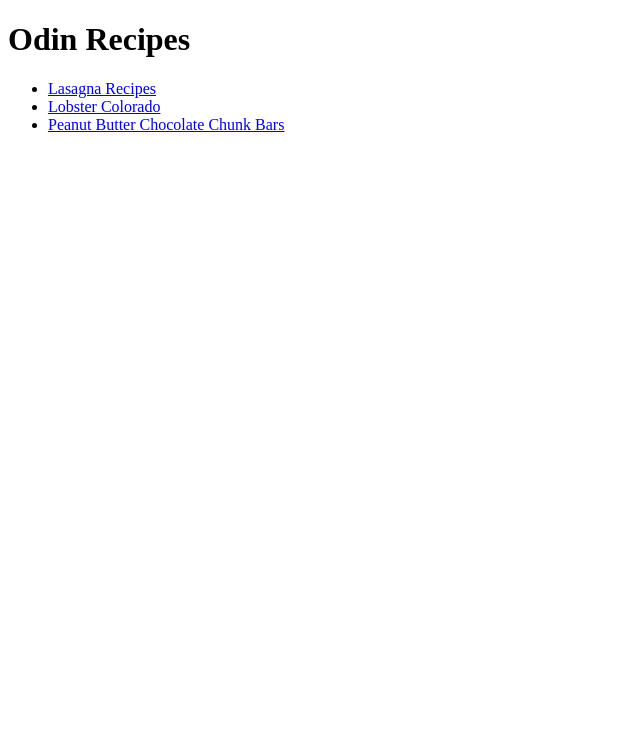
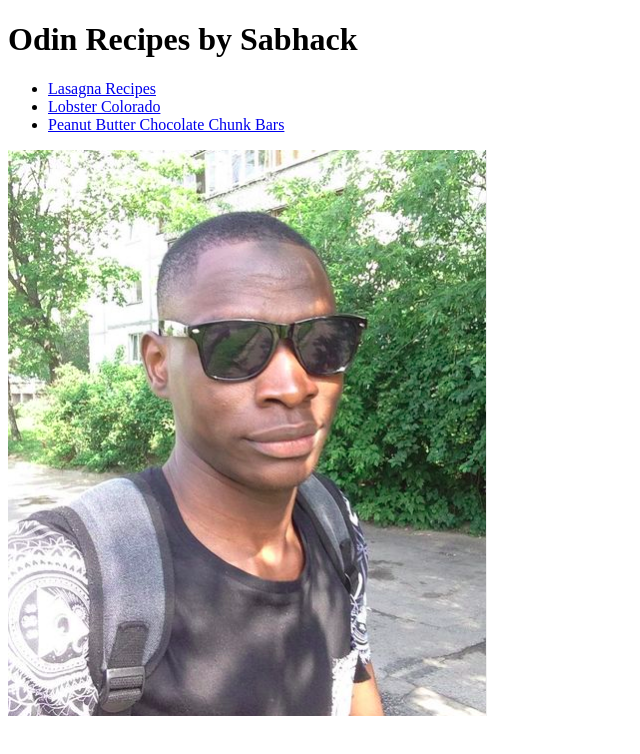
Before and after one commit to sabhack/odin-recipes, a plain HTML site: page index.html in a window 1280 px wide. Shown: the whole page, without its empty margins (0-640 px from the left). Drawn offline with Linux system fonts and the light colour scheme.

Commit message:
Added image of the author

```diff
--- a/index.html
+++ b/index.html
@@ -7,11 +7,12 @@
     <title>Document</title>
 </head>
 <body>
-    <h1>Odin Recipes</h1>
+    <h1>Odin Recipes by Sabhack</h1>
     <ul>
         <li><a href="odin-recipes/lasagna.html">Lasagna Recipes</a></li>
         <li><a href="odin-recipes/lobster.html">Lobster Colorado</a></li>
         <li><a href="odin-recipes/peanut_butter.html">Peanut Butter Chocolate Chunk Bars</a></li>
     </ul>
+    <img src="image/m1.png" alt="Image of the Author">
 </body>
 </html>
```
Also changed, not shown: image/m1.png (added).
